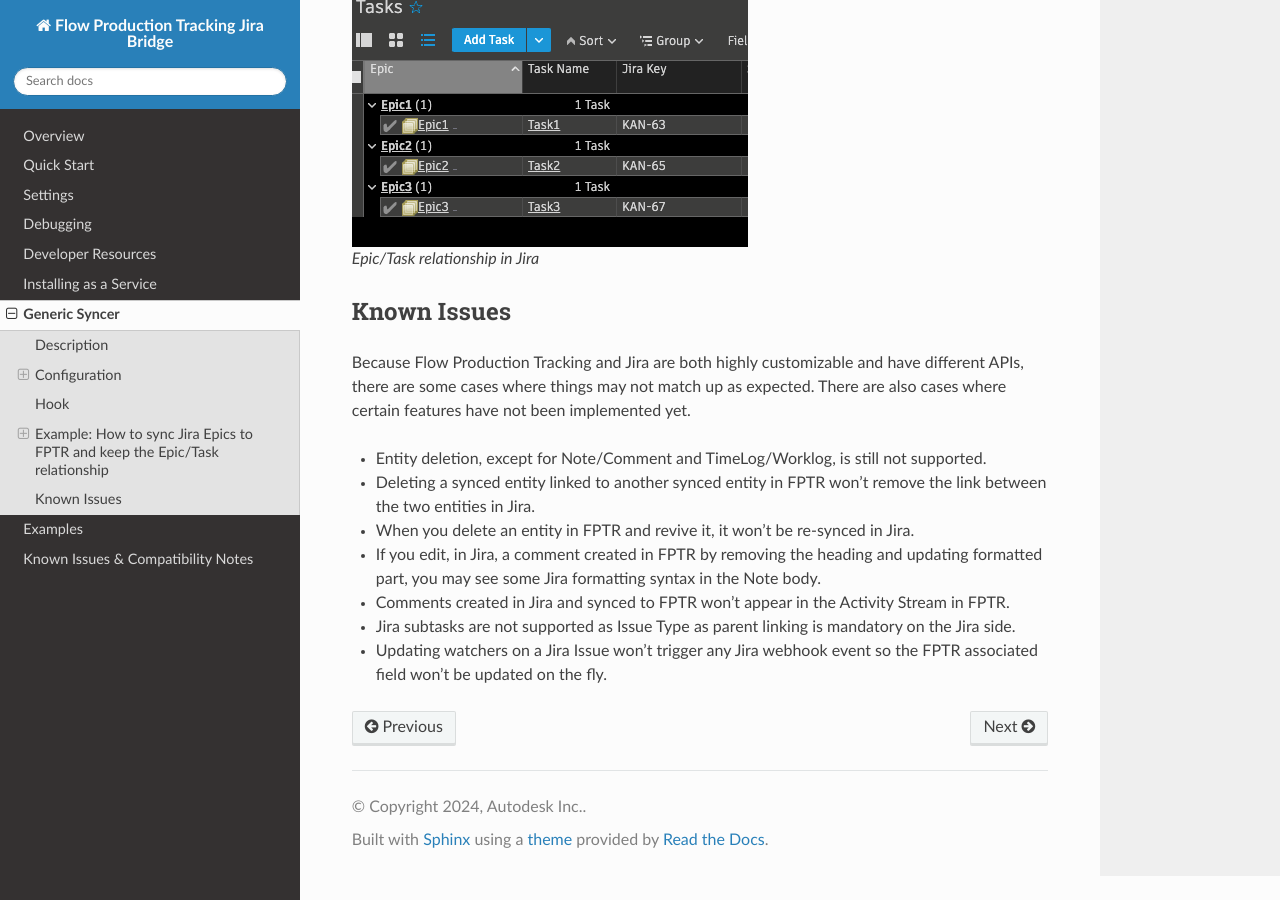
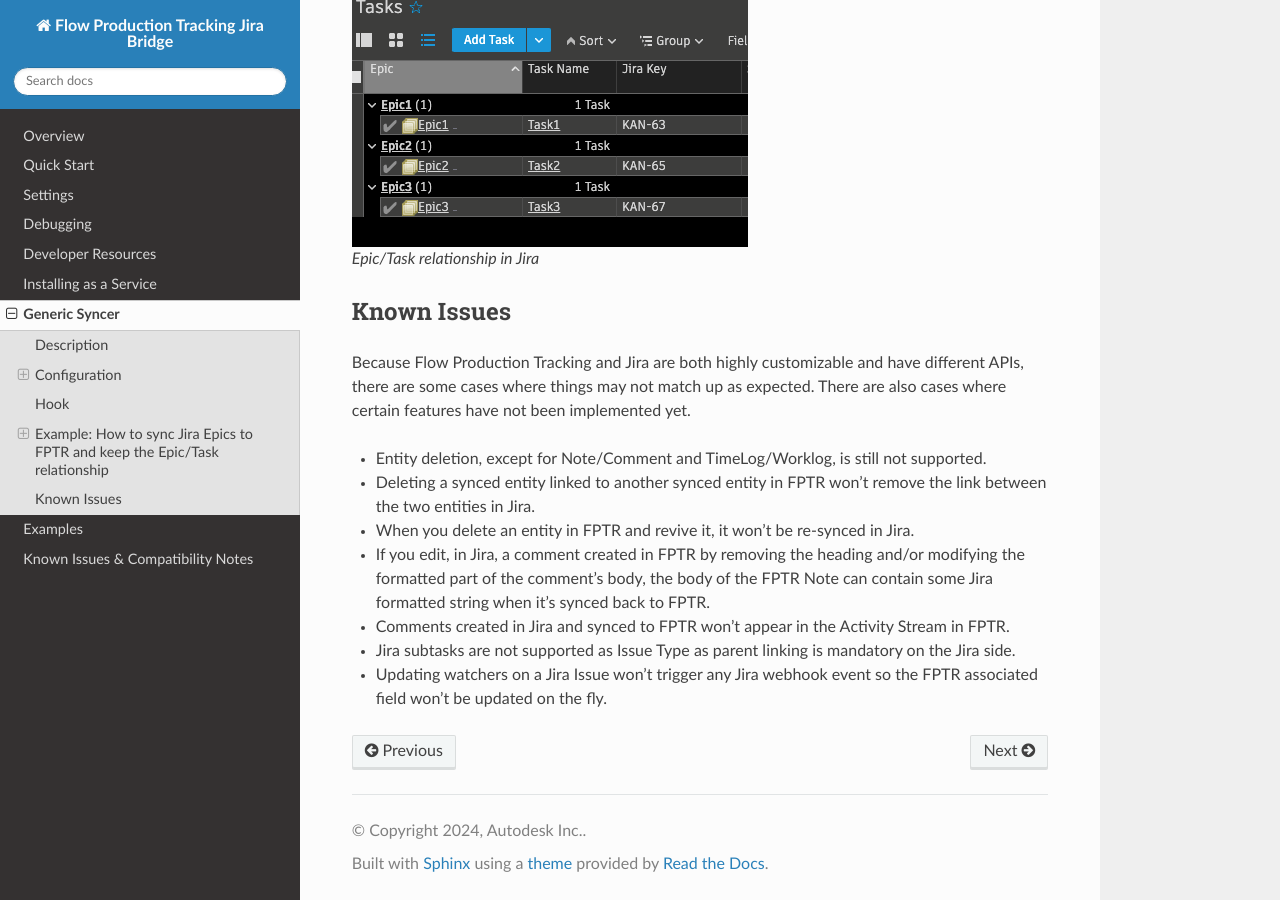
Before and after one commit to shotgunsoftware/sg-jira-bridge, a Sphinx documentation site: the page built from docs/generic_syncer.rst, in a window 1280 px wide and 900 px high, scrolled down 13633 px. Built offline with Sphinx 7.4.7 and the Read the Docs theme 3.1.0, drawn with Linux system fonts in a browser that asks for light colours.

Commit message:
try to rephrase note

```diff
--- a/docs/generic_syncer.rst
+++ b/docs/generic_syncer.rst
@@ -617,7 +617,7 @@
 
 - When you delete an entity in FPTR and revive it, it won't be re-synced in Jira.
 
-- If you edit, in Jira, a comment created in FPTR by removing the heading and updating formatted part, you may see some Jira formatting syntax in the Note body.
+- If you edit, in Jira, a comment created in FPTR by removing the heading and/or modifying the formatted part of the comment's body, the body of the FPTR Note can contain some Jira formatted string when it's synced back to FPTR.
 
 - Comments created in Jira and synced to FPTR won't appear in the Activity Stream in FPTR.
 
```
